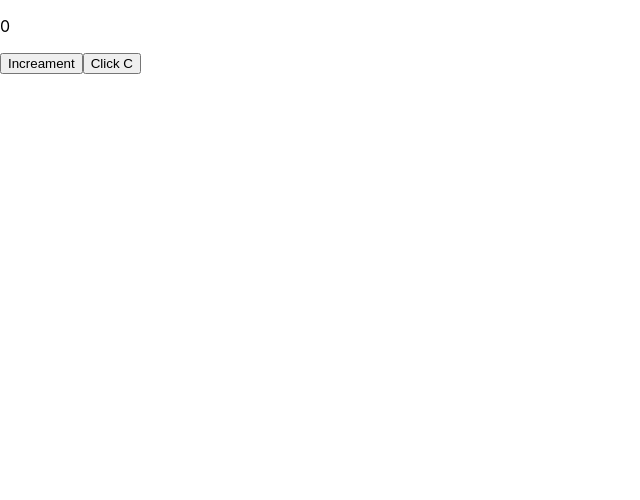
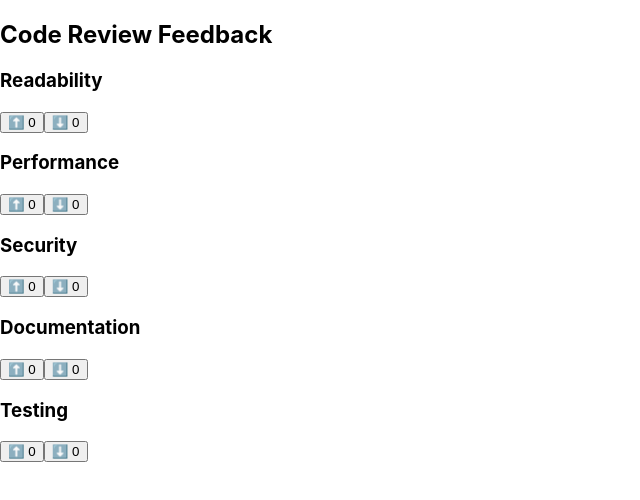
Before and after one commit to aamir140896h/frontend, a React (Create React App) app: page / in a window 1280 px wide. Shown: the top 500 px of the page, without its empty margins (0-640 px from the left). Built offline with nearby package versions, Linux system fonts and the light colour scheme.

Commit message:
new changes

```diff
--- a/src/App.js
+++ b/src/App.js
@@ -16,6 +16,7 @@ import ToggleComponent from "./component/customhooks/toggle/ToggleComponent";
 import Post from "./component/customhooks/fetchedData/Post";
 import Searche from "./component/customhooks/debounce/Searche";
 import Maincomonent from "./component/redux/Maincomonent";
+import CodeReviewFeedback from "./component/Feedback";
 function App() {
   const UdatedComp = HOC(User);
   return (
@@ -28,7 +29,7 @@ function App() {
       {/* <Main /> */}
       {/* <Example2 /> */}
       {/* <FetchApiUsingMemo /> */}
-      <Example1Parent />
+      {/* <Example1Parent /> */}
       {/* <UseMemoMain /> */}
       {/* <UseCallBackExample /> */}
       {/* <TodoList /> */}
@@ -36,6 +37,7 @@ function App() {
       {/* <Post /> */}
       {/* <Searche /> */}
       {/* <Maincomonent /> */}
+      <CodeReviewFeedback />
     </div>
   );
 }
--- /dev/null
+++ b/src/component/Feedback.js
@@ -0,0 +1,65 @@
+import React, { useState } from "react";
+
+const feedbackCategories = [
+  "Readability",
+  "Performance",
+  "Security",
+  "Documentation",
+  "Testing"
+];
+
+const FeedbackItem = ({ category, votes, onUpvote, onDownvote }) => {
+  return (
+    <div className="feedback-item">
+      <h3>{category}</h3>
+      <button onClick={() => onUpvote(category)}>⬆️ {votes[category].upvotes}</button>
+      <button onClick={() => onDownvote(category)}>⬇️ {votes[category].downvotes}</button>
+    </div>
+  );
+};
+
+const CodeReviewFeedback = () => {
+  const [votes, setVotes] = useState(
+    feedbackCategories.reduce((acc, category) => {
+      acc[category] = { upvotes: 0, downvotes: 0 };
+      return acc;
+    }, {})
+  );
+
+  const handleUpvote = (category) => {
+    setVotes((prevVotes) => ({
+      ...prevVotes,
+      [category]: {
+        ...prevVotes[category],
+        upvotes: prevVotes[category].upvotes + 1
+      }
+    }));
+  };
+
+  const handleDownvote = (category) => {
+    setVotes((prevVotes) => ({
+      ...prevVotes,
+      [category]: {
+        ...prevVotes[category],
+        downvotes: prevVotes[category].downvotes + 1
+      }
+    }));
+  };
+
+  return (
+    <div className="feedback-container">
+      <h2>Code Review Feedback</h2>
+      {feedbackCategories.map((category) => (
+        <FeedbackItem
+          key={category}
+          category={category}
+          votes={votes}
+          onUpvote={handleUpvote}
+          onDownvote={handleDownvote}
+        />
+      ))}
+    </div>
+  );
+};
+
+export default CodeReviewFeedback;
```
